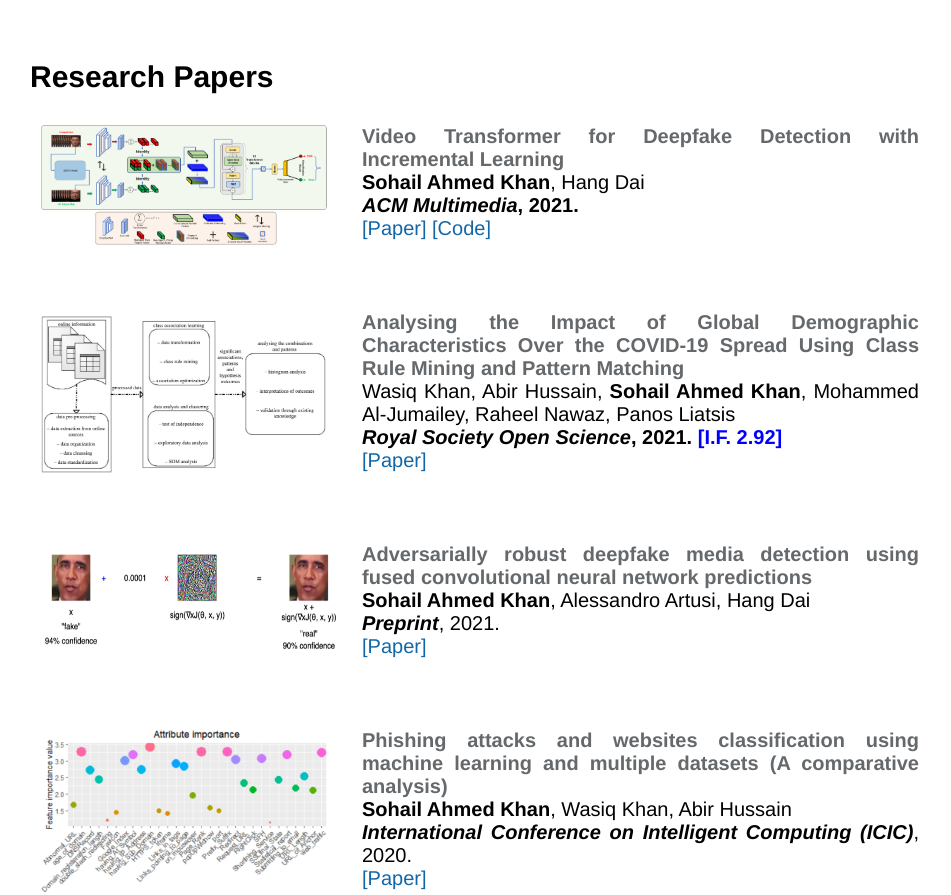
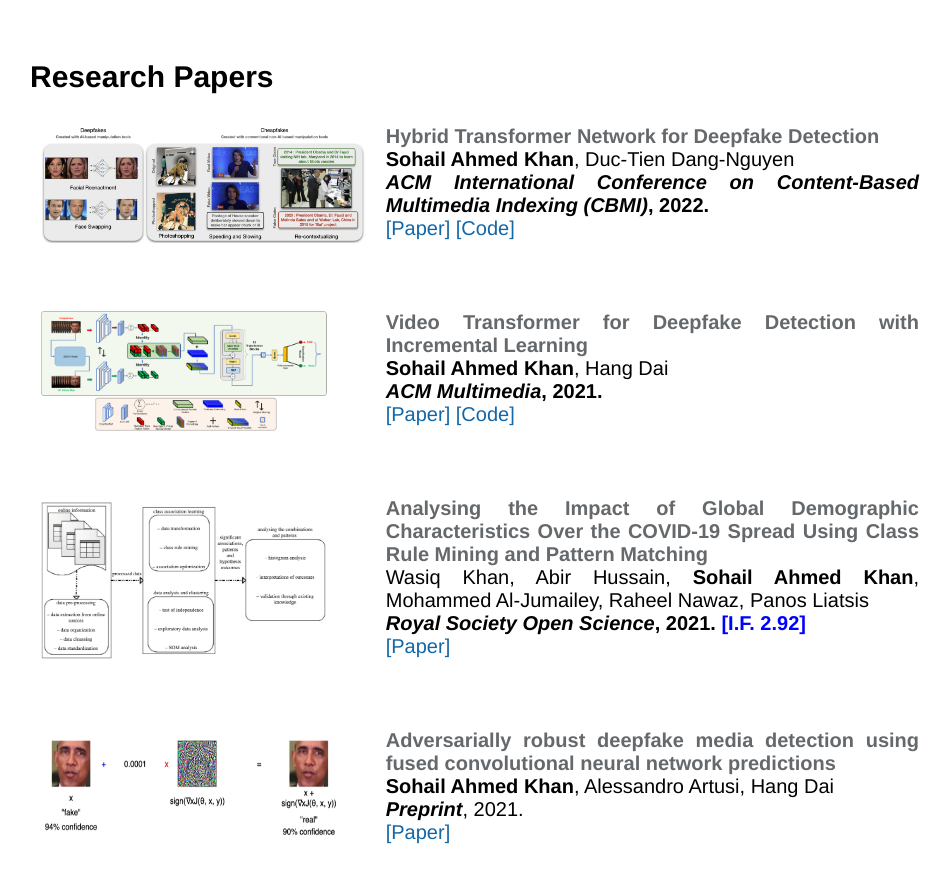
Before and after one commit to sohailahmedkhan/sohailahmedkhan.github.io, a plain HTML site: page index.html in a window 1280 px wide. Shown: the part 1131-2026 px from the top of the page, without its empty margins (160-1111 px from the left). Drawn offline with Linux system fonts and the light colour scheme.

Commit message:
uploaded_cbmi

```diff
--- a/index.html
+++ b/index.html
@@ -238,6 +238,21 @@ body {margin:0;height:2000px;}
     <!--<div style="top:-10px; position:relative;">-->
   <table border="0" cellpadding="10" cellspacing="1" width="900" align="center" bgcolor="#FFFFFF">
  </tr>
+ <tr>
+    <td>
+      <img border=0 src="images/cbmi.png" classs="publogo" height="120">
+    </td>
+    <td>
+      <div class="publication">
+      <p align="justify"><strong  style="color:#65696C;"> Hybrid Transformer Network for Deepfake Detection </strong>
+      <br><b>Sohail Ahmed Khan</b>, Duc-Tien Dang-Nguyen
+      <br><b><em>ACM International Conference on Content-Based Multimedia Indexing (CBMI)</em>, 2022.</b>
+      <br><a href="#">[Paper]</a>
+      <a href="#">[Code]</a>
+      </div>
+    </td>
+  </tr>
+
     <tr>
     <td>
       <img border=0 src="images/acmmm.png" classs="publogo" height="120">
```
